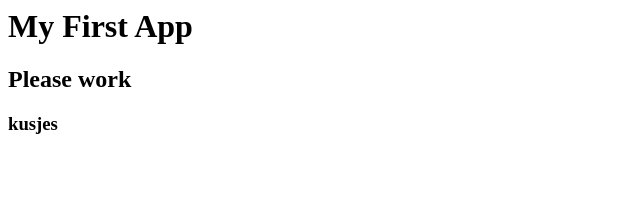
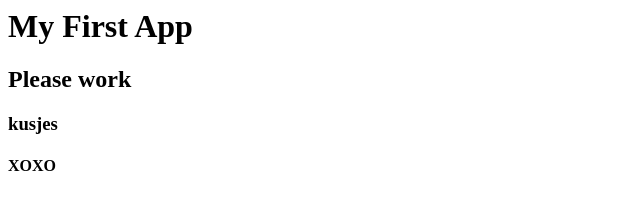
Before and after one commit to wessel0946676/First-app, a plain HTML site: page index.html in a window 1280 px wide. Shown: the full height of the page, 0-640 px from the left. Drawn offline with Linux system fonts and the light colour scheme.

Commit message:
changed index.html

```diff
--- a/index.html
+++ b/index.html
@@ -1,3 +1,4 @@
 <h1>My First App</h1>
 <h2>Please work</h2>
 <h3>kusjes</h3>
+<h4>XOXO</h4>
```
